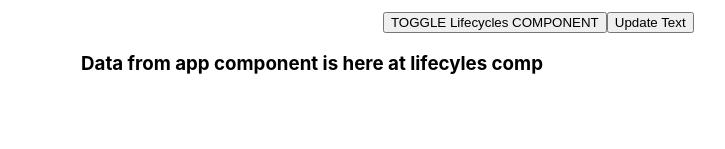
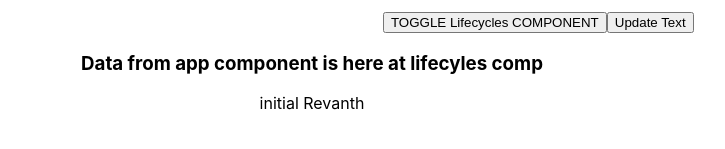
Before and after one commit to revanthkumaar/ecomm-app, a React (Create React App) app: page / in a window 1280 px wide. Shown: the part 293-442 px from the top of the page, without its empty margins (328-1053 px from the left). Built offline with nearby package versions, Linux system fonts and the light colour scheme.

Commit message:
asd
asdas

```diff
--- a/src/App.js
+++ b/src/App.js
@@ -10,16 +10,20 @@ class App extends React.Component{
   constructor() {
     super();
 
+    console.log('constructor of app component')
+
     //data
 
-    this.state = {
+    this.state = { //INITIALIZE THE DATA
       showChild: true,
-      text: ''
+      text: 'initial Revanth',
+      number: 123
     };
   }
 
   render(){
     //throwing HTML to the DOM
+    console.log('render of app component')
     return(
       <div className='App'>
       <header className='App=header'>
@@ -45,7 +49,7 @@ class App extends React.Component{
             Update Text
           </button>
 
-      {this.state.showChild ?   <Lifecycles text={this.state.text}/> : null }
+      {this.state.showChild ?   <Lifecycles text={this.state.text} number={this.state.number} /> : null }
 
       </header>
 
--- a/src/lifecycles.component.jsx
+++ b/src/lifecycles.component.jsx
@@ -3,11 +3,11 @@ import React from 'react';
 class Lifecycles extends React.Component{
 
 
-    constructor(){
+    constructor(props){
 
-        super();
+        super(props); //REFER THIS CHILD CONSTRUCTOR TO PARENT CONSTRUCTOR OF REACT
 
-        console.log('constructor function')
+        console.log('constructor function of lifecyle comp')
 
     }
 
@@ -26,7 +26,8 @@ class Lifecycles extends React.Component{
 
       shouldComponentUpdate(nextProps,nextState){
           console.log('shouldComponentUpdate', nextProps);
-
+          console.log(nextState)
+          return nextProps.text !== this.props.text
       }
 
 
```
